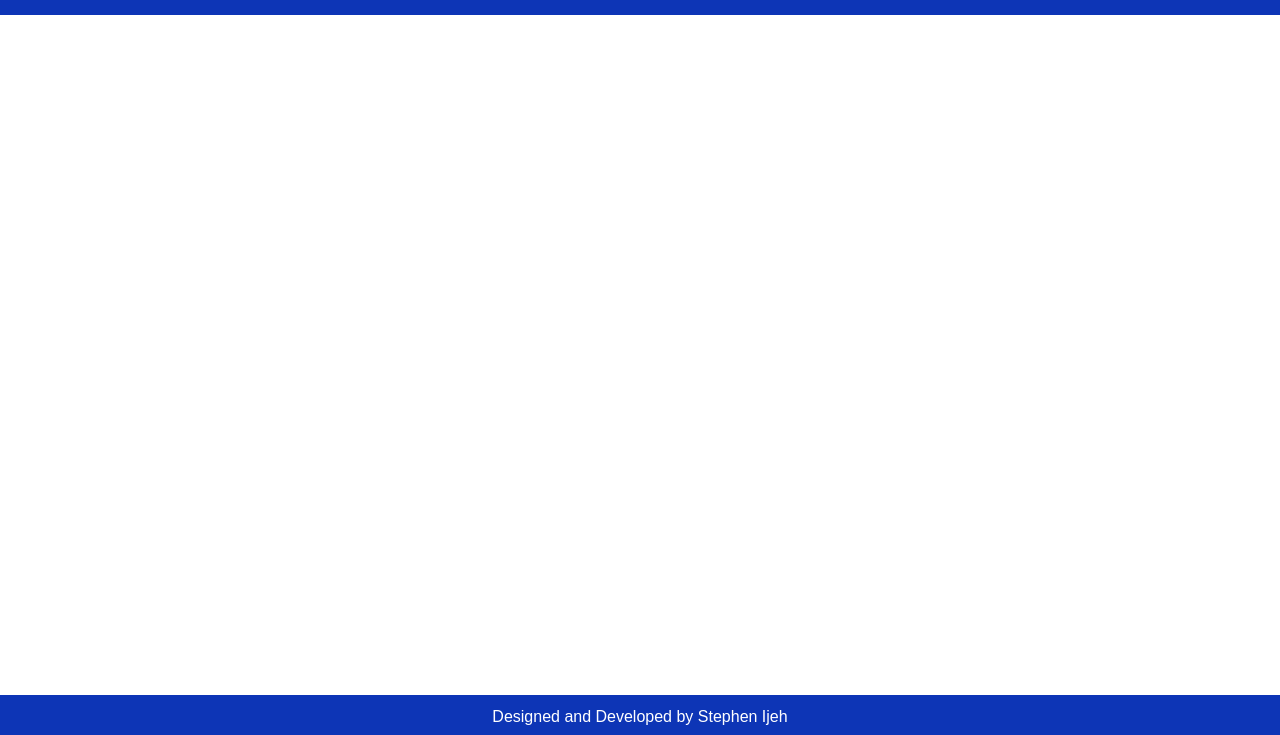
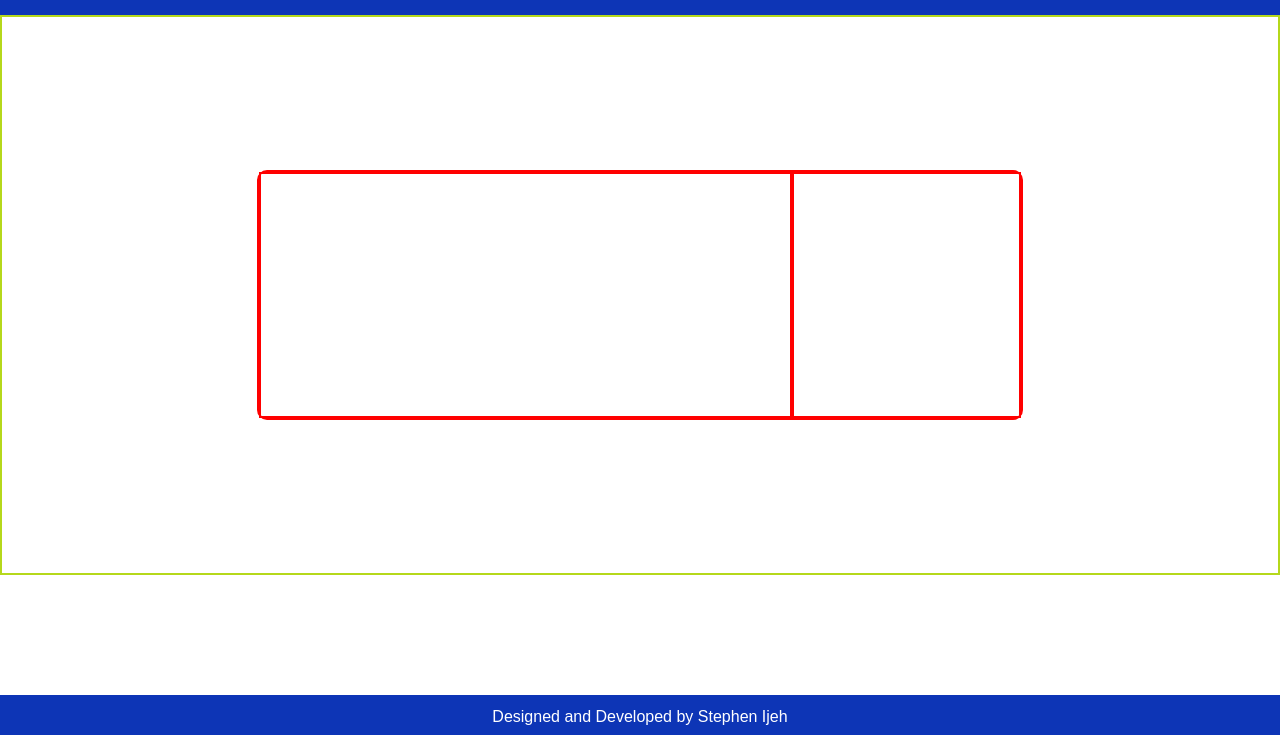
Before and after one commit to Stephenice/loan_calculator, a plain HTML site: page index.html in a window 1280 px wide. Shown: the part 65-800 px from the top of the page. Drawn offline with Linux system fonts and the light colour scheme.

Commit message:
Loan calculator

```diff
--- a/index.html
+++ b/index.html
@@ -15,7 +15,21 @@
     </header>
 
     <div class="container">
+        <div class="cal_container">
 
+            <div class="cal_inner_one">
+                <div class="cal_one_top"></div>
+                <div class="cal_two_top"></div>
+                <div class="cal_three_top"></div>
+            </div>
+
+            <div class="cal_inner_two">
+                <div class="cal_two_right"></div>
+                <div class="cal_two_apply"></div>
+            </div>
+
+
+        </div>
     </div>
 
     <footer>
--- a/style.css
+++ b/style.css
@@ -36,10 +36,6 @@ h1,h2,h3,h4,h5,h6{
 
 }
 
-/* .main{
-    height: 100vh;
-    width: 100vw;
-} */
 
 a{
     text-decoration: none;
@@ -69,6 +65,45 @@ h2{
     color: var(--light-color);
 }
 
+/* container */
+.container{
+    width: 100vw;
+    height: 70vh;
+    border: 2px solid rgb(181, 216, 27);
+    display: flex;
+    flex-direction: column;
+    justify-content: center;
+    justify-items: center;
+}
+
+.cal_container{
+    border: 2px solid red;
+    height: 250px;
+    margin: 0 auto;
+    width: 60%;
+    border-radius: 10px;
+    -webkit-border-radius: 10px;
+    -moz-border-radius: 10px;
+    -ms-border-radius: 10px;
+    -o-border-radius: 10px;
+    display: flex;
+}
+
+.cal_inner_one{
+    width: 70%;
+    height: 100%;
+    border: 2px solid red;
+}
+
+.cal_inner_two{
+    border: 2px solid red;
+    height: 100%;
+    width: 30%;
+}
+
+
+
+
 /* footer */
 footer{
     display: block;
```
